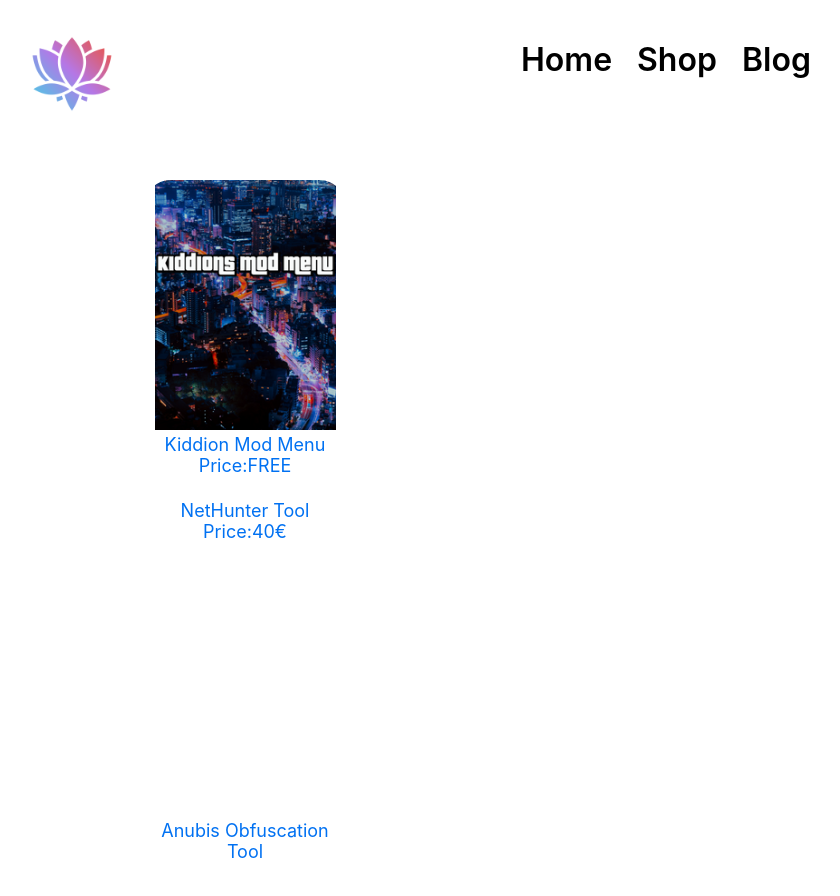
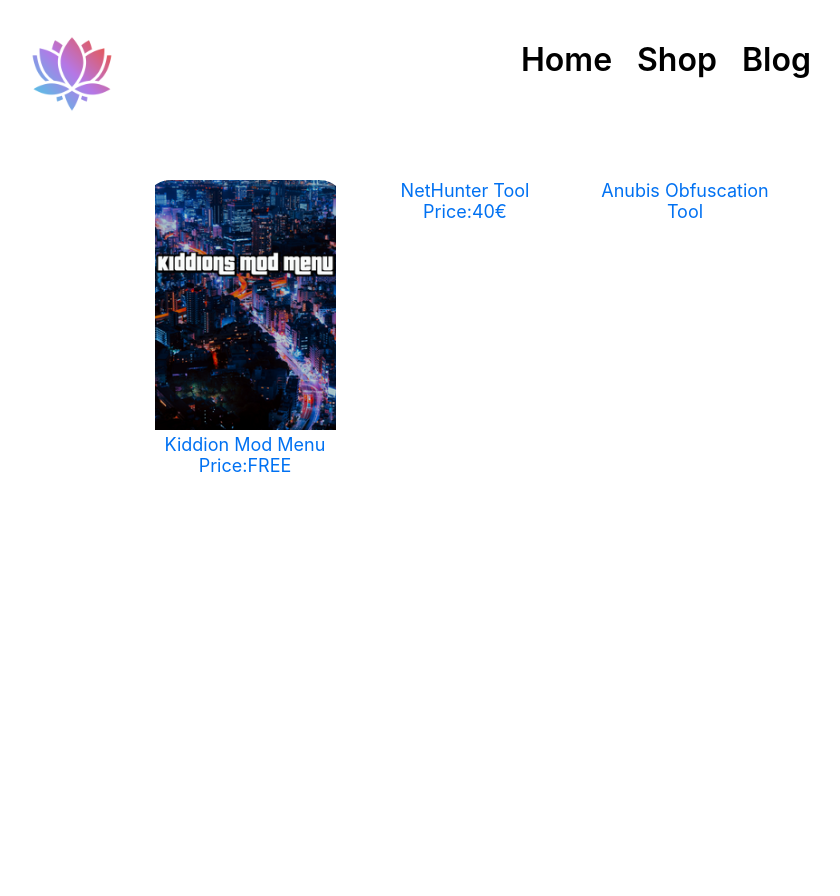
Before and after one commit to x54x6fx6d/nethunter, a Next.js app: page /shop in a window 1280 px wide. Shown: the top 896 px of the page, without its empty margins (3-843 px from the left). Built offline with nearby package versions, Linux system fonts and the light colour scheme; a web font is replaced by a local one.

Commit message:
css shop item fix

```diff
--- a/styles/cards.module.css
+++ b/styles/cards.module.css
@@ -11,9 +11,8 @@
     animation: outHover 0.2s forwards ease-in;
     margin-left: 20px;
     margin-top: 20px;
+    clear: both;
     float: left;
-    clear: both;
-    display: inline-block;
 
 }
 
@@ -30,15 +29,19 @@ div.inline {
 @keyframes onHover {
     from {
         transform: scale(1);
+        z-index: 1;
     } to {
-        transform: scale(1.2);
+        transform: scale(1.3);
+        z-index: 2;
     }
 }
 
 @keyframes outHover {
     from {
         transform: scale(1.2);
+        z-index: 2;
     } to {
         transform: scale(1);
+        z-index: 1;
     }
 }
--- a/styles/shop.module.css
+++ b/styles/shop.module.css
@@ -123,8 +123,11 @@
     position: absolute;
     top: 20%;
     left: 10%;
-    width: 100px;
-    display: inline-block;
+    width: 1000px;
+    height: 1000px;
+    float: left;
+    display: flex;
+    justify-content: left;
 }
 
 .shopWrapper::after {
```
